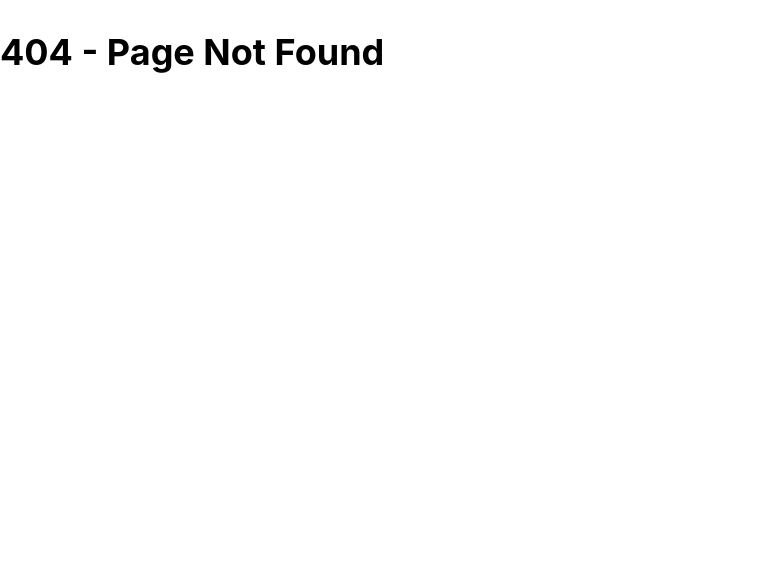
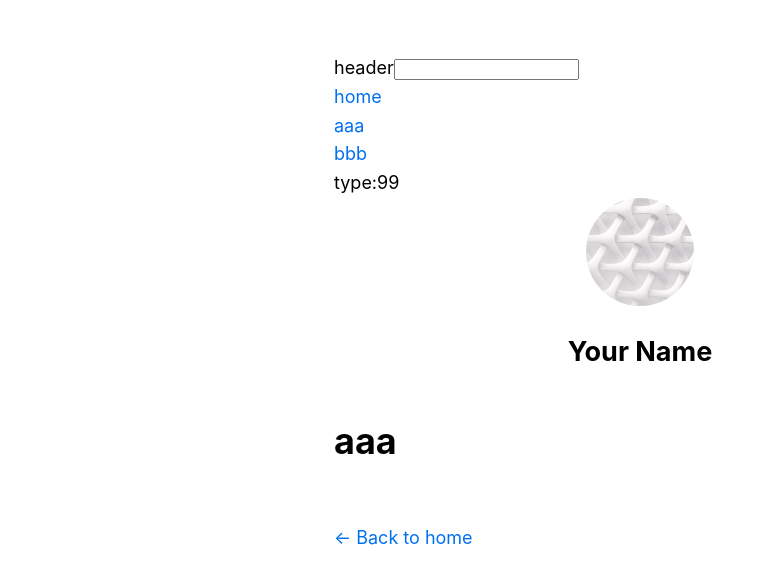
Before and after one commit to njyun666666/nextjs-blog, a Next.js app: page /aaa in a window 1280 px wide. Before the commit this address had no page. Shown: the top 584 px of the page, without its empty margins (0-774 px from the left). Built offline with nearby package versions, Linux system fonts and the light colour scheme.

Commit message:
test layout

```diff
--- a/components/header.js
+++ b/components/header.js
@@ -6,12 +6,16 @@ export default function Header() {
       header
       <input type="text" />
       <br />
-      <Link href="/posts/ssg-ssr">
-        <a>ssg-ssr</a>
+      <Link href="/">
+        <a>home</a>
       </Link>
       <br />
-      <Link href="/posts/pre-rendering">
-        <a>pre-rendering</a>
+      <Link href="/aaa">
+        <a>aaa</a>
+      </Link>
+      <br />
+      <Link href="/bbb">
+        <a>bbb</a>
       </Link>
     </div>
   );
--- a/components/layout.js
+++ b/components/layout.js
@@ -3,11 +3,15 @@ import Image from "next/image";
 import styles from "./layout.module.css";
 import utilStyles from "../styles/utils.module.css";
 import Link from "next/link";
+import Header from "./header";
 
 const name = "Your Name";
 export const siteTitle = "Next.js Sample Website";
 
-export default function Layout({ children, home }) {
+export const getLayout = (type) => (page) => <Layout type={type}>{page}</Layout>;
+// export const getLayout = (page) => <Layout>{page}</Layout>;
+
+export default function Layout({ children, home, type }) {
   return (
     <div className={styles.container}>
       <Head>
@@ -22,6 +26,8 @@ export default function Layout({ children, home }) {
         <meta name="og:title" content={siteTitle} />
         <meta name="twitter:card" content="summary_large_image" />
       </Head>
+      <Header />
+      <div>type:{type}</div>
       <header className={styles.header}>
         {home ? (
           <>
--- /dev/null
+++ b/pages/[id].js
@@ -0,0 +1,21 @@
+import Layout, { getLayout } from "../components/layout";
+
+Main.getLayout = getLayout(99);
+// Main.getLayout = (page) => <Layout type={1}>{page}</Layout>;
+
+export default function Main({ id }) {
+  return (
+    <>
+      <h1>{id}</h1>
+    </>
+  );
+}
+
+export async function getServerSideProps({ params }) {
+  const id = params.id;
+  return {
+    props: {
+      id,
+    },
+  };
+}
--- a/pages/_app.js
+++ b/pages/_app.js
@@ -1,5 +1,7 @@
 import "../styles/global.scss";
 
 export default function App({ Component, pageProps }) {
-  return <Component {...pageProps} />;
+  const getLayout = Component.getLayout || ((page) => page);
+
+  return getLayout(<Component {...pageProps} />);
 }
```
Also changed, not shown: pages/index.js (+6 -4 lines).
